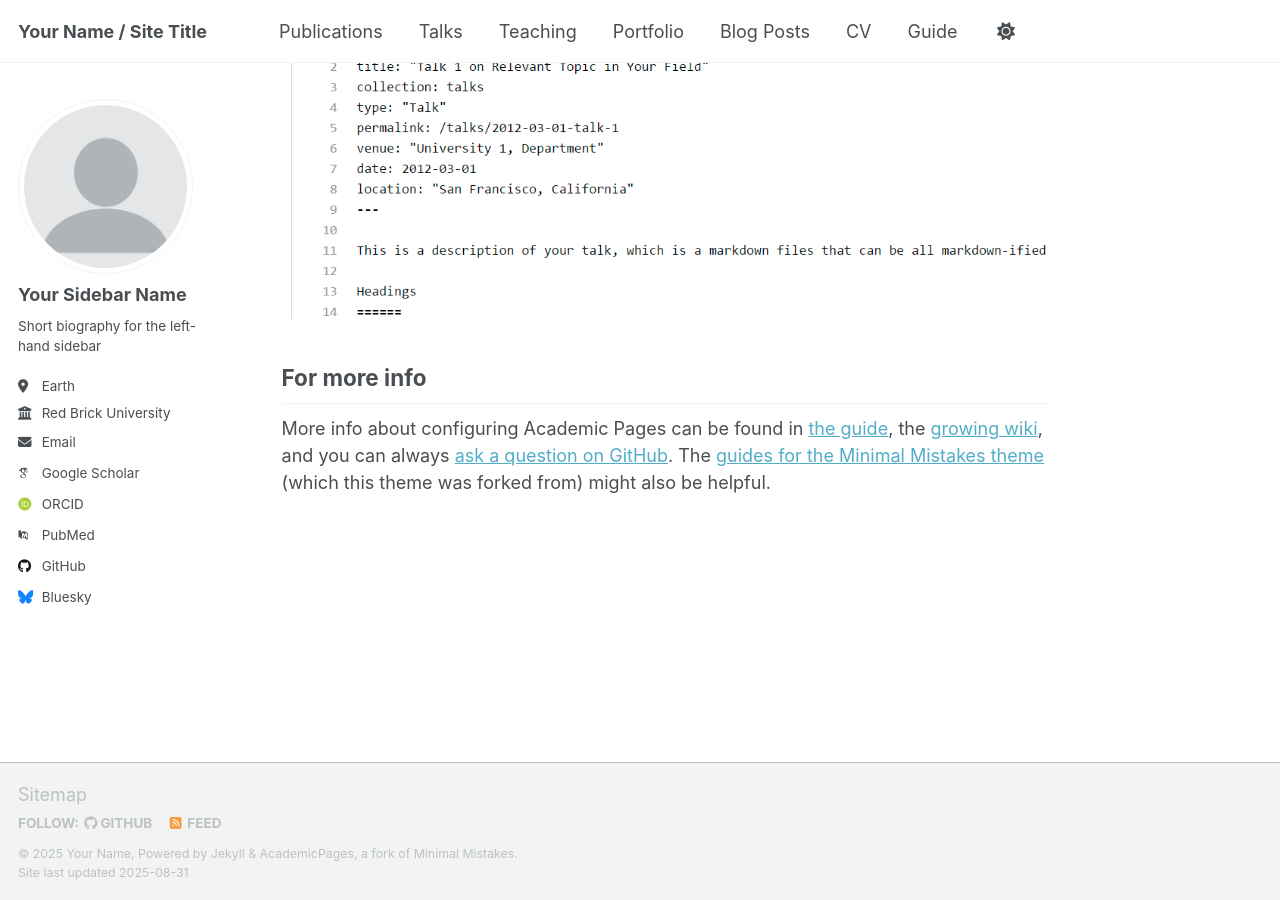
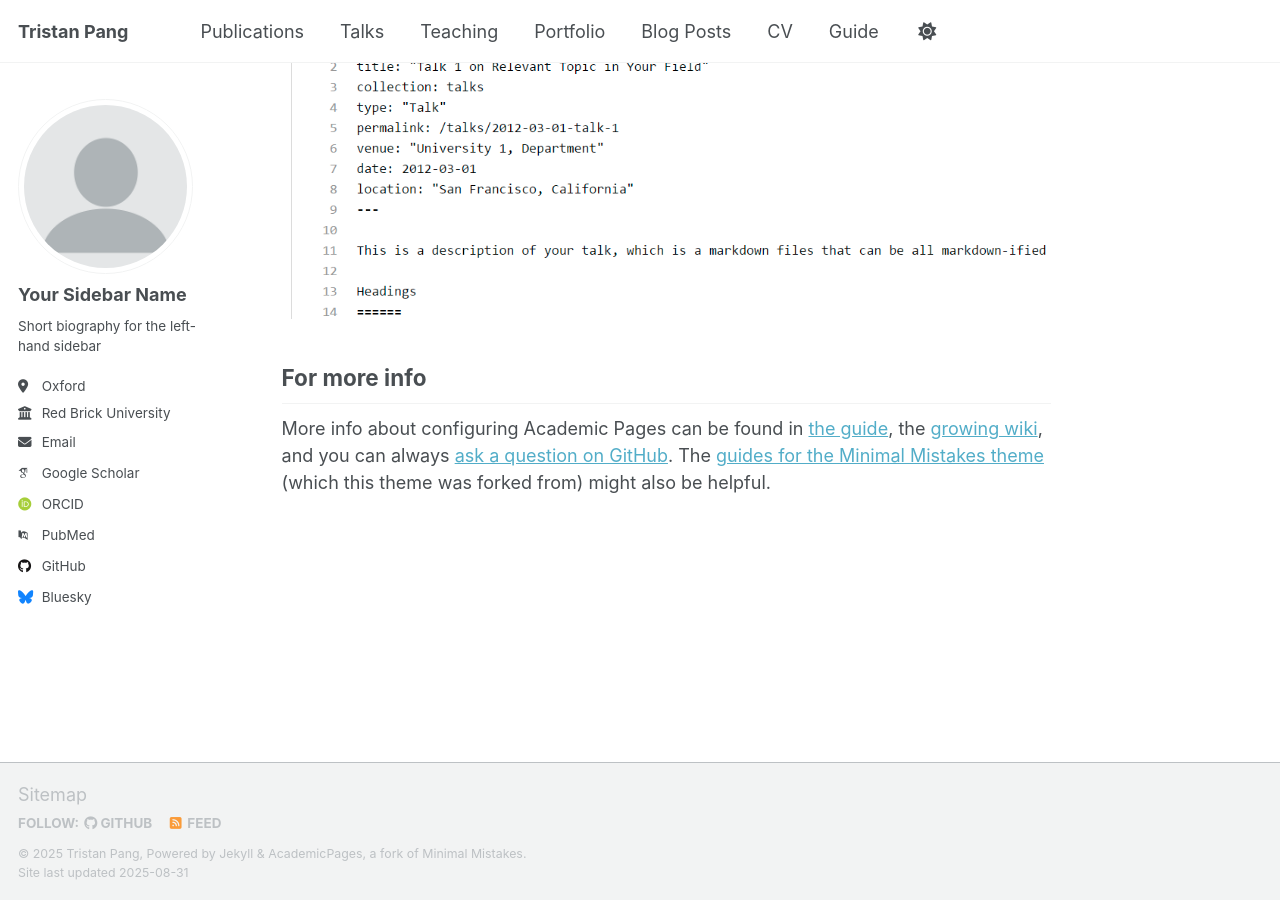
Before and after one commit to tristanpang/tristanpang.github.io, a Jekyll site: the page built from _pages/about.md, in a window 1280 px wide and 900 px high, scrolled down 2880 px. Built offline with Jekyll 4.4.1, drawn with Linux system fonts in a browser that asks for light colours; some web fonts are replaced; a script that is not in the unit is left out.

```diff
--- a/_config.yml
+++ b/_config.yml
@@ -7,15 +7,15 @@
 # server process.
 
 # Basic Site Settings
-locale                   : "en-US"
+locale                   : "en-GB"
 site_theme               : "default" # Currently available options are "default", "air"
-title                    : "Your Name / Site Title"
+title                    : "Tristan Pang"
 title_separator          : "-"
-name                     : &name "Your Name"
+name                     : &name "Tristan Pang"
 description              : &description "personal description"
-url                      : https://academicpages.github.io # the base hostname & protocol for your site e.g. "https://[your GitHub username].github.io" or if you already have some other page hosted on Github then use "https://[your GitHub username].github.io/[Your Repo Name]"
+url                      : https://tristanpang.github.io # the base hostname & protocol for your site e.g. "https://[your GitHub username].github.io" or if you already have some other page hosted on Github then use "https://[your GitHub username].github.io/[Your Repo Name]"
 baseurl                  : "" # the subpath of your site, e.g. "/blog"
-repository               : "academicpages/academicpages.github.io"
+repository               : "tristanpang/tristanpang.github.io"
 
 # Site Author - The following control what appear as part of the author content on the side bar.
 #               If a field is blank the icon and link will not appear, otherwise it will be shown.
@@ -26,7 +26,7 @@ author:
   name             : "Your Sidebar Name"
   pronouns         : # example: "she/her"
   bio              : "Short biography for the left-hand sidebar"
-  location         : "Earth"
+  location         : "Oxford"
   employer         : "Red Brick University"
   uri              : # URL
   email            : "none@example.org"
```
